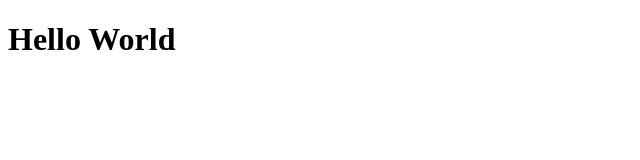
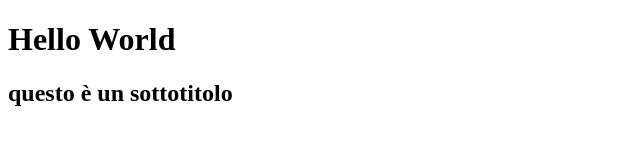
Before and after one commit to Yufei-Chang/htmlcss-hello, a plain HTML site: page index.html in a window 1280 px wide. Shown: the whole page, without its empty margins (0-640 px from the left). Drawn offline with Linux system fonts and the light colour scheme.

```diff
--- a/index.html
+++ b/index.html
@@ -7,6 +7,7 @@
 </head>
 <body>
     <h1>Hello World</h1>
+    <h2>questo è un sottotitolo</h2>
 
 </body>
 </html>
```
Also changed, not shown: 2 other files.
